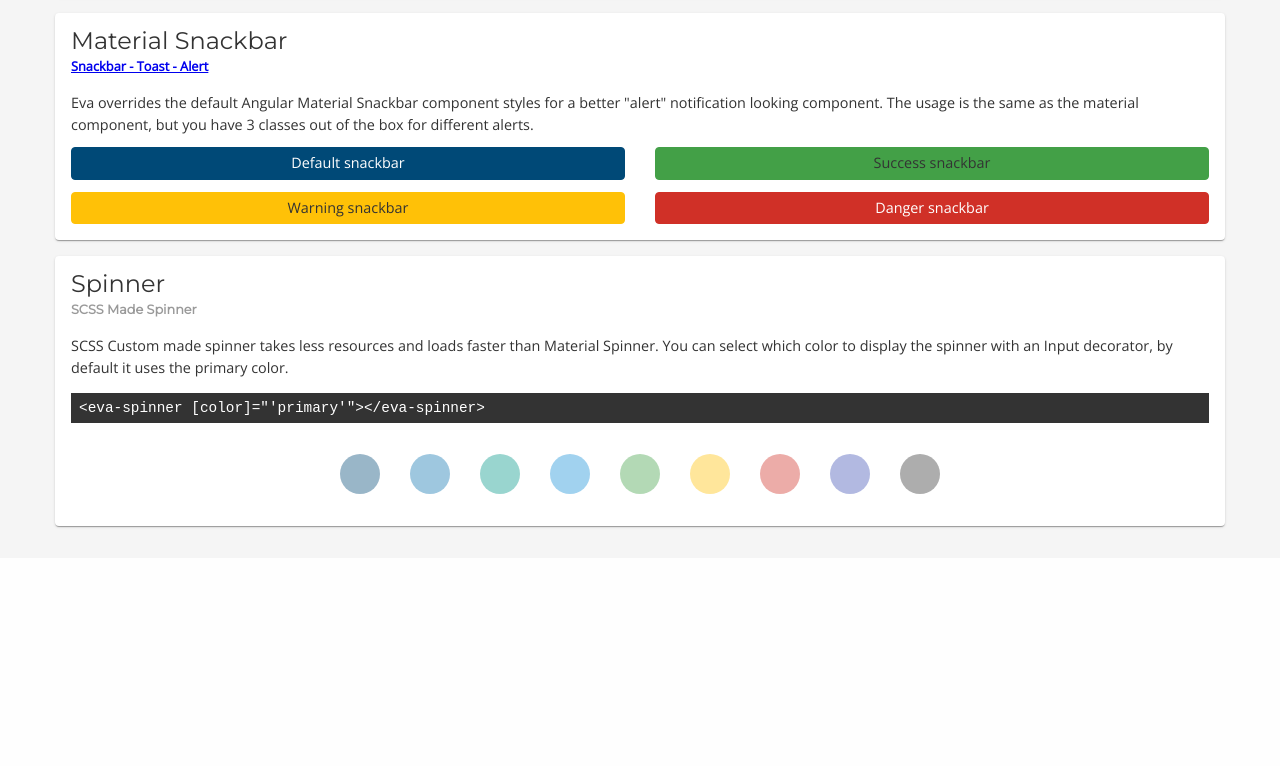
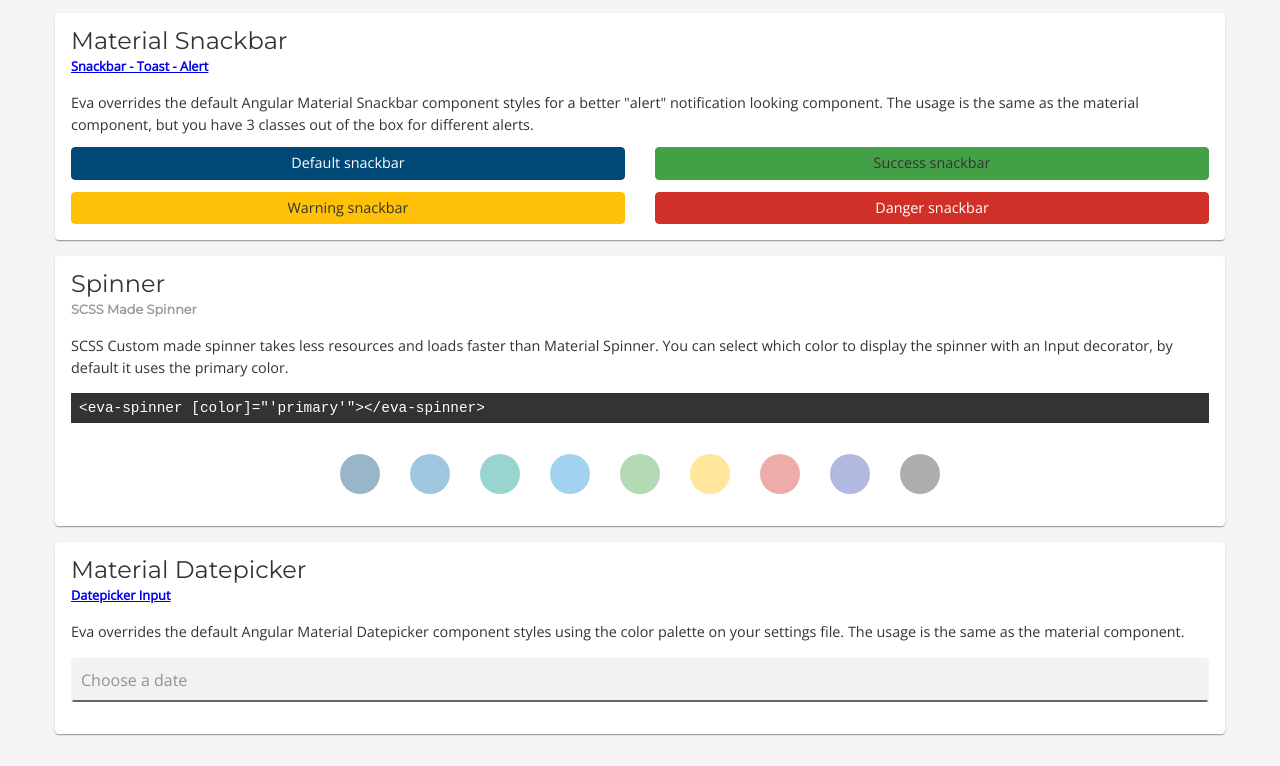
Before and after one commit to Mariopdel94/angular-starter, an Angular app: page / in a window 1280 px wide. Shown: the part 2767-3533 px from the top of the page. Before the commit the page ends 3325 px from the top, so only its background shows below. Built offline with nearby package versions, Linux system fonts and the light colour scheme.

Commit message:
Added datepicker

```diff
--- /dev/null
+++ b/src/app/eva/styleguide/components/datepicker-guide/datepicker-guide.component.html
@@ -0,0 +1,28 @@
+<div class="card margin-y">
+  <div class="card-title">
+    Material Datepicker
+  </div>
+  <div class="card-subtitle">
+    <a href="https://material.angular.io/components/snack-bar/overview">
+      Datepicker Input
+    </a>
+  </div>
+  <div class="card-content">
+    Eva overrides the default Angular Material Datepicker component styles using
+    the color palette on your settings file. The usage is the same as the
+    material component.
+
+    <div class="center-xy grid-x">
+      <div class="cell small-12 margin-y">
+        <input
+          placeholder="Choose a date"
+          (keydown)="$event.preventDefault()"
+          [matDatepicker]="myDatepicker"
+          (click)="myDatepicker.open()"
+          (focus)="myDatepicker.open()"
+        />
+        <mat-datepicker #myDatepicker></mat-datepicker>
+      </div>
+    </div>
+  </div>
+</div>
--- /dev/null
+++ b/src/app/eva/styleguide/components/datepicker-guide/datepicker-guide.component.ts
@@ -0,0 +1,12 @@
+import { Component, OnInit } from '@angular/core';
+
+@Component({
+  selector: 'eva-datepicker-guide',
+  templateUrl: './datepicker-guide.component.html',
+  styleUrls: ['./datepicker-guide.component.scss'],
+})
+export class DatepickerGuideComponent implements OnInit {
+  constructor() {}
+
+  ngOnInit(): void {}
+}
--- a/src/app/eva/styleguide/styleguide.component.html
+++ b/src/app/eva/styleguide/styleguide.component.html
@@ -45,6 +45,7 @@
       <eva-resolutions-guide></eva-resolutions-guide>
       <eva-snackbar-guide></eva-snackbar-guide>
       <eva-spinner-guide></eva-spinner-guide>
+      <eva-datepicker-guide></eva-datepicker-guide>
     </div>
   </div>
 </main>
--- /dev/null
+++ b/src/styles/theme/classes/_datepicker.scss
@@ -0,0 +1,47 @@
+/* Material Datepicker Styles */
+mat-datepicker-content,
+md-datepicker-content {
+  box-shadow: none !important;
+
+  md-calendar,
+  mat-calendar {
+    width: 15rem !important;
+    height: auto !important;
+  }
+
+  * {
+    font-family: inherit !important;
+    font-weight: bold !important;
+    font-size: 0.75rem !important;
+    color: color(primary, base) !important;
+    border: none !important;
+  }
+
+  table thead {
+    background-color: color(light) !important;
+  }
+
+  table tr {
+    background-color: color(light) !important;
+  }
+
+  table tbody,
+  table tfoot,
+  table thead {
+    border: none !important;
+  }
+
+  .mat-calendar-body-selected,
+  .md-calendar-body-selected {
+    box-shadow: none !important;
+    background-color: color(accent, base) !important;
+    color: color(light) !important;
+  }
+
+  .mat-calendar-body-today:not(.mat-calendar-body-selected),
+  .md-calendar-body-today:not(.md-calendar-body-selected) {
+    box-shadow: none !important;
+    background-color: color(accent, light) !important;
+    color: color(light) !important;
+  }
+}
--- a/src/styles/theme/classes/index.scss
+++ b/src/styles/theme/classes/index.scss
@@ -4,6 +4,7 @@
 @import './_flex.scss';
 @import './_forms.scss';
 @import './_snackbar.scss';
+@import './_datepicker.scss';
 @import './_spacing.scss';
 @import './_text.scss';
 @import './_common.scss';
```
Also changed, not shown: src/app/eva/eva.module.ts (+12 -1 lines), src/app/eva/styleguide/components/datepicker-guide/datepicker-guide.component.scss (added), 1 other file (tests, documents, lock files or other folders).
